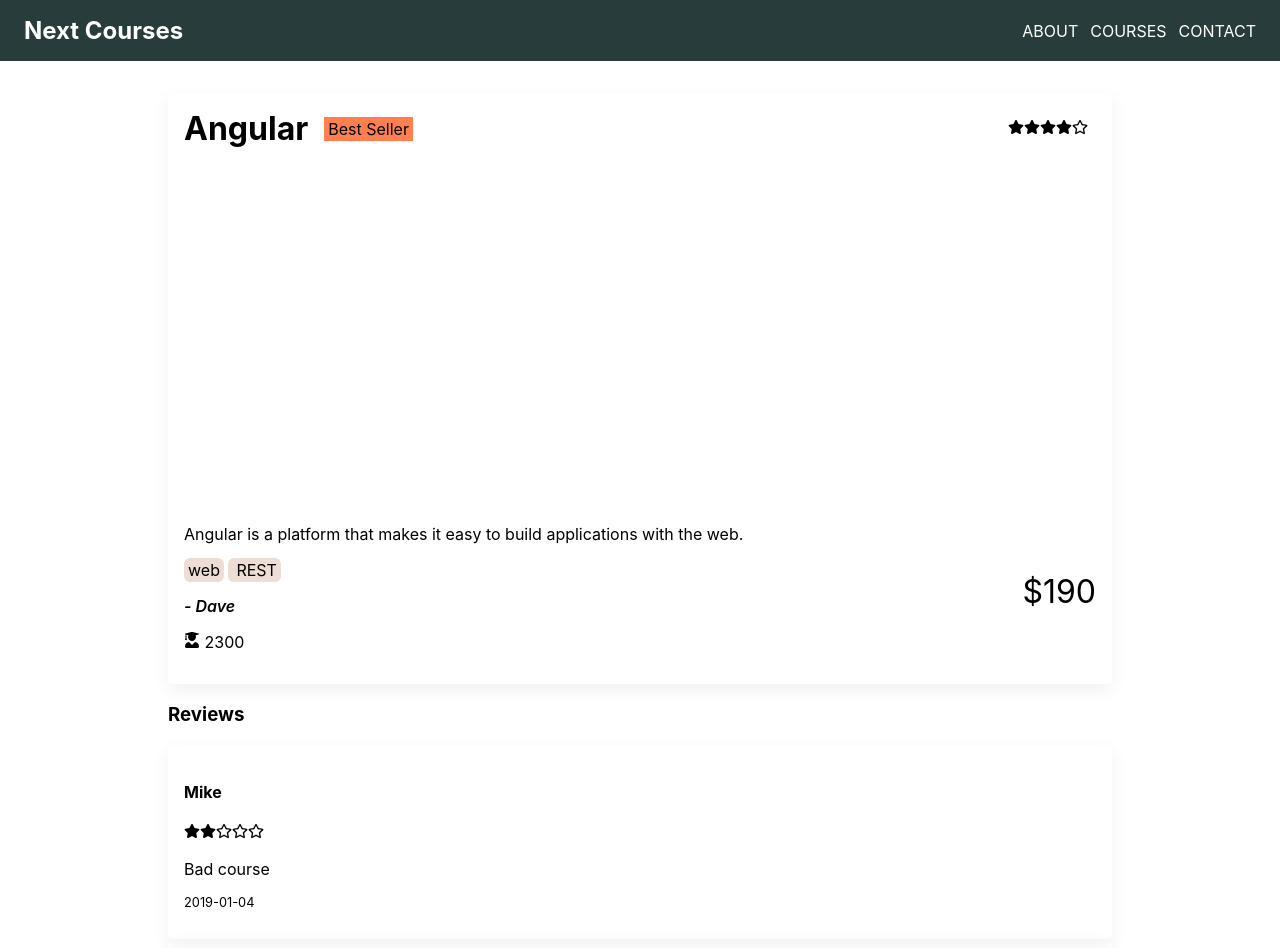
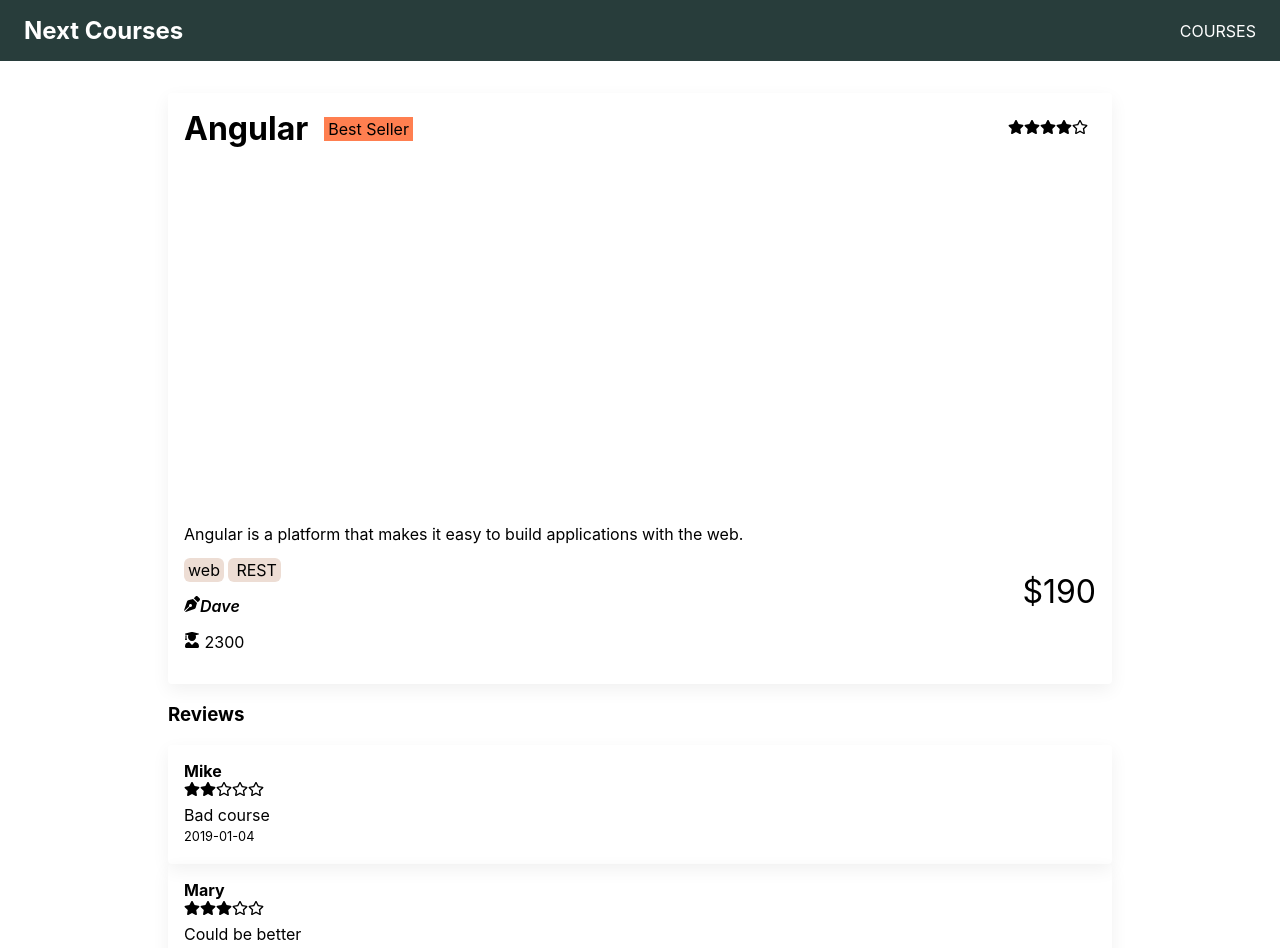
Before and after one commit to kiranhpe/next-course, a Next.js app: page /courses/1 in a window 1280 px wide. Shown: the top 948 px of the page. Built offline with nearby package versions, Linux system fonts and the light colour scheme.

Commit message:
css changes

```diff
--- a/components/course.js
+++ b/components/course.js
@@ -2,6 +2,7 @@ import { Card } from "../ui-kit/card";
 import { LinkButton } from "../ui-kit/link-button";
 import {
   FaArrowRight,
+  FaPenNib,
   FaRegStar,
   FaStar,
   FaUserGraduate,
@@ -45,7 +46,7 @@ export const Course = ({ course, isAdvancedPage }) => {
             </span>
           ))}
           <p className={styles.author}>
-            {course.author && "- " + course.authorName}
+            <FaPenNib/>{course.author &&  course.authorName}
           </p>
           <p>
             {" "}
--- a/components/header.js
+++ b/components/header.js
@@ -1,17 +1,19 @@
-import React from 'react'
-import styles from './header.module.scss';
+import React from "react";
+import styles from "./header.module.scss";
 
 import Link from "next/link";
 
 export const Header = () => {
   return (
     <div className={styles.header}>
+      <Link href="/">
         <h1 className={styles.brand}>Next Courses</h1>
+      </Link>
       <nav className={styles.nav}>
-                <Link className={styles.link} href="/about">about</Link>
-                <Link className={styles.link} href="/courses">courses</Link>
-                <Link className={styles.link} href="/contact">contact</Link>
+        <Link className={styles.link} href="/courses">
+          courses
+        </Link>
       </nav>
     </div>
-    )
-}
+  );
+};
--- a/components/header.module.scss
+++ b/components/header.module.scss
@@ -7,6 +7,10 @@
     .brand {
         font-size: 1.5rem;
         font-weight: bold;
+        cursor: pointer;
+        &:hover {
+            color: gray;
+        }
         @media screen and (max-width: 768px) {
             font-size: 1rem;
         }
--- a/components/review.module.scss
+++ b/components/review.module.scss
@@ -1,11 +1,19 @@
 .reviewContainer {
+    h4{
+        margin: 0;
+    }
     .comment {
         font-size: 1rem;
+        margin: 4px 0;
+
     }
     .rating {
         font-size: 1.5rem;
+        margin: 4px 0;
+
     }
     .createdAt {
         font-size: 0.8rem;
+        margin: 4px 0;
     }
 }
```
Also changed, not shown: components/course.module.scss (line endings or trailing spaces). Lines whose indentation alone changed are shown as unchanged.
